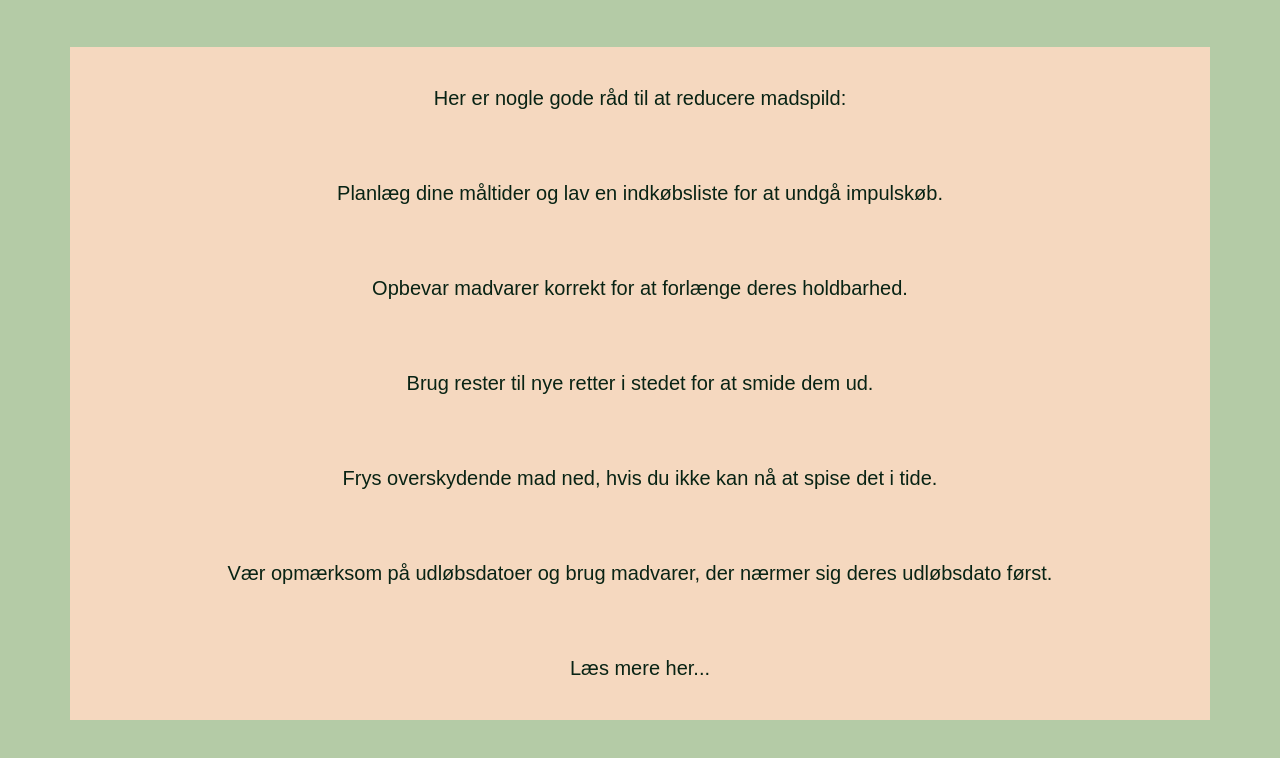
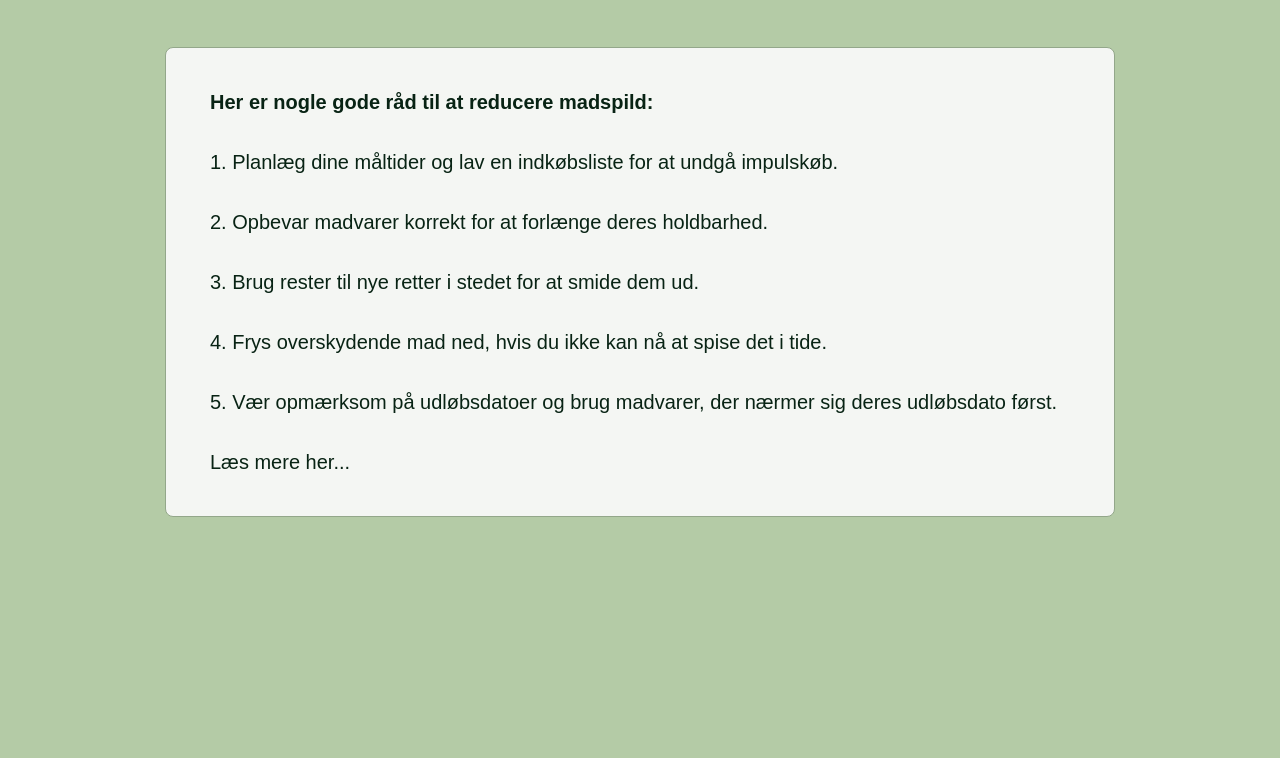
Before and after one commit to MadspildProjekt-DAD/madspild-webapp, a plain HTML site: page frontend/Gode_Raad.html in a window 1280 px wide. Shown: the part 132-890 px from the top of the page. After the commit the page ends 800 px from the top, so only its background shows below. Drawn offline with Linux system fonts and the light colour scheme.

Commit message:
Ændret på gode råd fanen

```diff
--- a/frontend/Gode_Raad.html
+++ b/frontend/Gode_Raad.html
@@ -15,14 +15,15 @@
 </header>
  <h1>Gode Råd</h1>
 <main>
-
-    <p>Her er nogle gode råd til at reducere madspild:</p>
-        <p>Planlæg dine måltider og lav en indkøbsliste for at undgå impulskøb.</p>
-        <p>Opbevar madvarer korrekt for at forlænge deres holdbarhed.</p>
-        <p>Brug rester til nye retter i stedet for at smide dem ud.</p>
-        <p>Frys overskydende mad ned, hvis du ikke kan nå at spise det i tide.</p>
-        <p>Vær opmærksom på udløbsdatoer og brug madvarer, der nærmer sig deres udløbsdato først.</p>
-<p> Læs mere her...</p>
+<section>
+    <p class = "intro">Her er nogle gode råd til at reducere madspild:</p>
+        <p>1. Planlæg dine måltider og lav en indkøbsliste for at undgå impulskøb.</p>
+        <p>2. Opbevar madvarer korrekt for at forlænge deres holdbarhed.</p>
+        <p>3. Brug rester til nye retter i stedet for at smide dem ud.</p>
+        <p>4. Frys overskydende mad ned, hvis du ikke kan nå at spise det i tide.</p>
+        <p>5. Vær opmærksom på udløbsdatoer og brug madvarer, der nærmer sig deres udløbsdato først.</p>
+    <p> Læs mere her...</p>
+</section>
 </main>
 <script src="gode_raad.js" defer></script>
 </body>
--- a/frontend/gode_raad.css
+++ b/frontend/gode_raad.css
@@ -1,18 +1,14 @@
 main {
-    display: grid;
-    gap: 2rem;
-    max-width: 1100px;
-    margin: 50px auto;
-    padding: 20px;
-    background-color: rgb(245, 216, 191);
+    display: flex;
+    justify-content: center;
+    padding: 40px 16px;
 }
-
 
 body{
     margin: 0;
     text-align: center;
     font-family: Arial, sans-serif;
-    background-color: rgb(180, 203, 166);
+    background-color: #b4cba6;
     color: rgb(8, 35, 20)
 }
 
@@ -43,13 +39,31 @@ h1{
 }
 
 p{
-    text-align: center;
     font-size: 20px;
+    margin: 0;
+    padding-left: 20px;
+    text-align: left;
+    line-height: 3;
+}
 
-}
 
 nav a.currentpage {
     border-bottom: 1px solid rgb(204, 218, 201);
     padding-bottom: 2px;
     color: rgb(170, 206, 162);
 }
+
+section {
+    width: 100%;
+    max-width: 900px;
+    padding: 24px;
+    background-color: rgb(244, 246, 243);
+    border: 1px solid rgb(147, 167, 138);
+    border-radius: 8px;
+    text-align: left;
+    display: block;
+}
+
+.intro {
+    font-weight: bold;
+}
```
